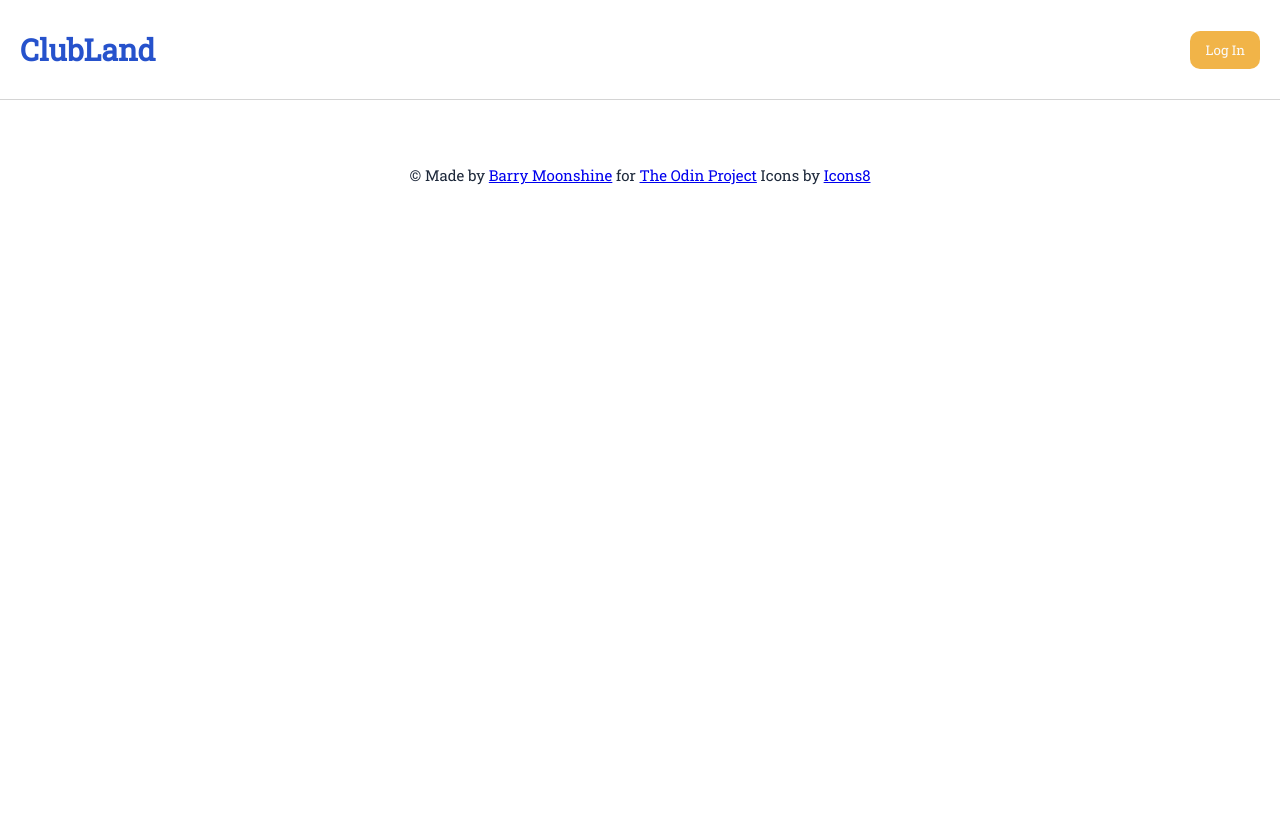
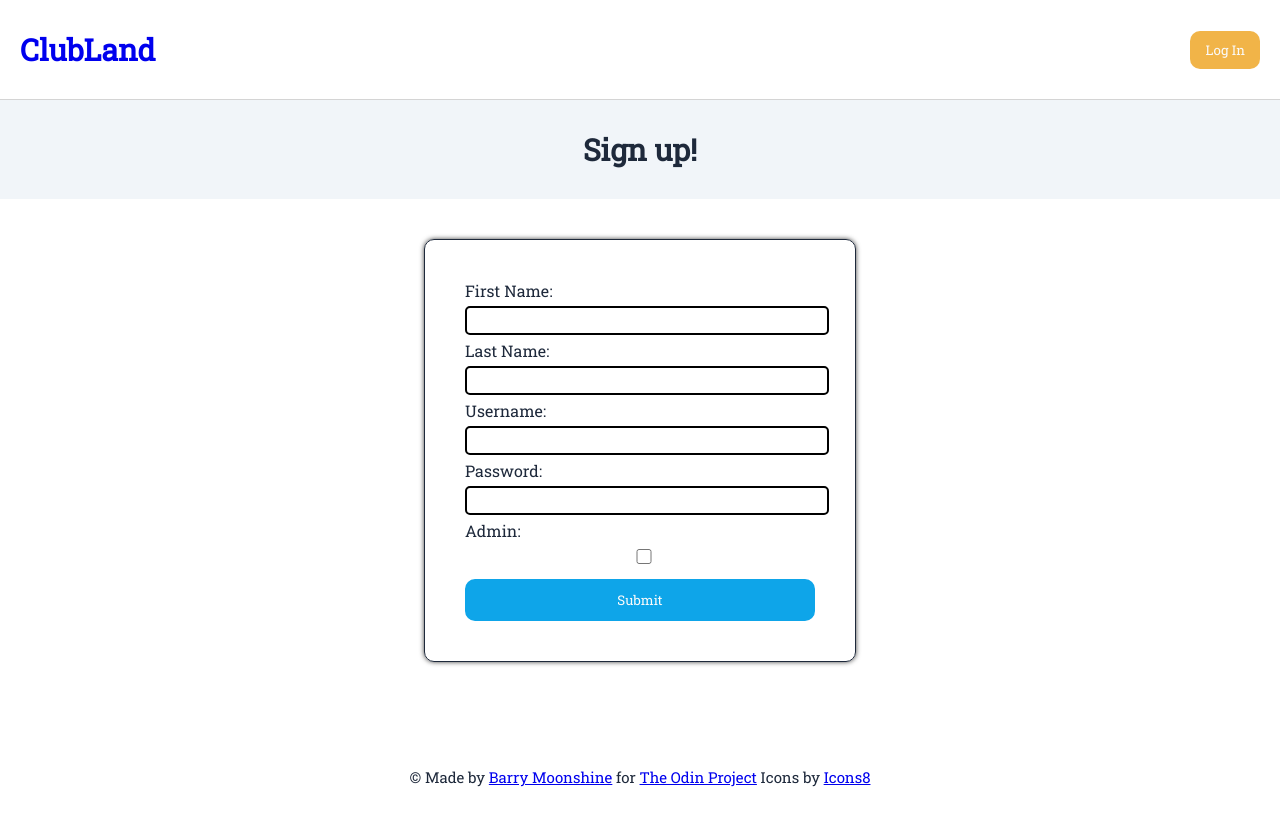
Before and after one commit to Barrymoonshine/members-only-client, a React (Vite) app: page /sign-up in a window 1280 px wide. Before the commit the page ends 800 px from the top, so only its background shows below. Built offline with nearby package versions, Linux system fonts and the light colour scheme.

Commit message:
Created SignUp page and handle signup function

```diff
--- a/src/components/Header/Header.css
+++ b/src/components/Header/Header.css
@@ -7,22 +7,6 @@ header {
 
 header h3 {
   font-size: 30px;
-}
-
-header a {
-  color: #2652cc;
-}
-
-header a,
-nav a {
-  text-decoration: none;
-}
-
-nav a {
-  background-color: #2652cc;
-  color: #ffffff;
-  padding: 10px 20px 10px 20px;
-  border-radius: 10px;
 }
 
 nav {
--- a/src/components/Header/Header.tsx
+++ b/src/components/Header/Header.tsx
@@ -32,7 +32,11 @@ const Header = () => {
         )}
         {isLoggedIn && isAdmin && !isMember && (
           <ul>
-            <li>Join Us</li>
+            <li>
+              <NavLink to='/sign-up' style={{ textDecoration: 'none' }}>
+                <h3>Sign Up</h3>
+              </NavLink>
+            </li>
             <li>Create</li>
             <li>My Account</li>
           </ul>
--- a/src/components/LogIn/LogIn.css
+++ b/src/components/LogIn/LogIn.css
@@ -3,8 +3,8 @@
   flex-direction: column;
   justify-content: center;
   align-self: center;
-  background-color: #f1f1f1;
-  padding: 10px 20px 10px 20px;
+  background-color: #f5f3f3;
+  padding: 10px 20px 20px 20px;
   gap: 10px;
   border-radius: 10px;
   box-shadow: 0px 0px 5px 0px rgba(0, 0, 0, 0.75);
--- a/src/components/LogIn/LogIn.tsx
+++ b/src/components/LogIn/LogIn.tsx
@@ -2,6 +2,7 @@ import './LogIn.css';
 import useUserDispatch from '../../hooks/useUserDispatch';
 import useUserState from '../../hooks/useUserState';
 import { useForm, SubmitHandler } from 'react-hook-form';
+import { Link } from 'react-router-dom';
 
 type LogInProps = {
   toggleLogInVisibility: () => void;
@@ -75,6 +76,12 @@ const LogIn = ({ toggleLogInVisibility }: LogInProps) => {
           Submit
         </button>
       </form>
+      <span>
+        Don't have an account yet? Sign up{' '}
+        <Link onClick={() => toggleLogInVisibility()} to='/sign-up'>
+          here
+        </Link>
+      </span>
     </div>
   );
 };
--- a/src/components/MainRouter/MainRouter.tsx
+++ b/src/components/MainRouter/MainRouter.tsx
@@ -1,11 +1,13 @@
 import './MainRouter.css';
 import { Routes, Route } from 'react-router-dom';
 import Home from '../../pages/Home/Home';
+import SignUp from '../../pages/SignUp/SignUp';
 
 const MainRouter = () => (
   <main>
     <Routes>
       <Route path='/' element={<Home />} />
+      <Route path='/sign-up' element={<SignUp />} />
     </Routes>
   </main>
 );
--- a/src/hooks/useUserDispatch.ts
+++ b/src/hooks/useUserDispatch.ts
@@ -2,8 +2,8 @@ import { useContext } from 'react';
 import { UserContext } from '../context/UserContext';
 import { USER_ACTIONS } from '../utils/ACTIONS';
 import { LogInFormTypes } from '../components/LogIn/LogIn';
-import { AuthError } from '../types/userTypes';
 import { ResError } from '../types/messageTypes';
+import { SignUpFormTypes } from '../pages/SignUp/SignUp';
 
 const useUserDispatch = () => {
   const userContext = useContext(UserContext);
@@ -43,7 +43,7 @@ const useUserDispatch = () => {
     });
   };
 
-  const saveLogInError = (error: AuthError) => {
+  const saveLogInError = (error: ResError) => {
     dispatch({
       type: USER_ACTIONS.SAVE_LOG_IN_ERROR,
       payload: { error },
@@ -80,9 +80,52 @@ const useUserDispatch = () => {
     }
   };
 
+  const removeSignUpError = () => {
+    dispatch({
+      type: USER_ACTIONS.REMOVE_SIGN_UP_ERROR,
+    });
+  };
+
+  const saveSignUpError = (error: ResError) => {
+    dispatch({
+      type: USER_ACTIONS.SAVE_SIGN_UP_ERROR,
+      payload: { error },
+    });
+  };
+
+  const handleSignUp = async (formData: SignUpFormTypes) => {
+    try {
+      removeSignUpError();
+      toggleLoading();
+      const response = await fetch(`${import.meta.env.VITE_API_URL}/user/new`, {
+        method: 'POST',
+        body: JSON.stringify(formData),
+        headers: {
+          'Content-Type': 'application/json',
+        },
+      });
+      const data = await response.json();
+      if (response.ok) {
+        data.isAdmin && setAdminStatus();
+        toggleLogIn();
+        toggleLoading();
+        return true;
+      } else {
+        saveLogInError(data);
+        toggleLoading();
+        return false;
+      }
+    } catch (error) {
+      saveSignUpError(error as ResError);
+      toggleLoading();
+      return false;
+    }
+  };
+
   return {
     handleLogIn,
     removeLogInError,
+    handleSignUp,
   };
 };
 
--- a/src/hooks/useUserState.ts
+++ b/src/hooks/useUserState.ts
@@ -13,6 +13,7 @@ const useUserState = () => {
       isAdmin: userContext.state.isAdmin,
       isLoading: userContext.state.isLoading,
       logInError: userContext.state.logInError,
+      signUpError: userContext.state.signUpError,
     };
   }
 };
--- a/src/pages/SignUp/SignUp.css
+++ b/src/pages/SignUp/SignUp.css
@@ -0,0 +1,51 @@
+.sign-up-form {
+  display: flex;
+  flex-direction: column;
+  justify-content: center;
+  align-items: flex-start;
+  padding: 40px;
+  margin: 40px;
+  border: 1px solid;
+  border-radius: 10px;
+  width: 350px;
+  box-shadow: 0px 0px 5px 0px rgba(0, 0, 0, 0.75);
+}
+
+.sign-up-form label {
+  text-align: start;
+  padding-bottom: 5px;
+}
+
+.sign-up-form input {
+  width: 100%;
+  height: 15px;
+  padding: 5px;
+  margin-bottom: 5px;
+  border-radius: 5px;
+  border: 2px solid black;
+}
+
+.sign-up-form input:focus {
+  outline: none;
+  border: 2px solid #0ea5e9;
+}
+
+.sign-up-submit-button {
+  margin-top: 10px;
+  padding: 10px;
+  width: 100%;
+  background-color: #0ea5e9;
+  border: 2px solid #0ea5e9;
+  border-radius: 10px;
+  color: #fafafa;
+}
+
+.sign-up-submit-button:hover {
+  cursor: pointer;
+  background-color: #0d87c0;
+}
+
+.sign-up-error {
+  font-size: 14px;
+  color: #ef4444;
+}
--- a/src/pages/SignUp/SignUp.tsx
+++ b/src/pages/SignUp/SignUp.tsx
@@ -0,0 +1,109 @@
+import './SignUp.css';
+import { useForm, SubmitHandler } from 'react-hook-form';
+import useUserState from '../../hooks/useUserState';
+import useUserDispatch from '../../hooks/useUserDispatch';
+import { Navigate } from 'react-router-dom';
+
+export type SignUpFormTypes = {
+  firstName: string;
+  lastName: string;
+  username: string;
+  password: string;
+  isAdmin: boolean;
+};
+
+const SignUp = () => {
+  const { isLoading, isLoggedIn, signUpError } = useUserState();
+  const { handleSignUp } = useUserDispatch();
+
+  const {
+    register,
+    handleSubmit,
+    reset,
+    formState: { errors },
+  } = useForm<SignUpFormTypes>();
+
+  const onSubmit: SubmitHandler<SignUpFormTypes> = async (formData) => {
+    const success = await handleSignUp(formData);
+    if (success) {
+      reset();
+      // Redirect to Home with Navigate via isLoggedIn state
+    }
+  };
+
+  return (
+    <>
+      {isLoggedIn ? (
+        <Navigate to='/' />
+      ) : (
+        <>
+          <h2>Sign up!</h2>
+          <form className='sign-up-form' onSubmit={handleSubmit(onSubmit)}>
+            <label htmlFor='First Name'> First Name:</label>
+            <input
+              //   onClick={() => removeLogInError()}
+              {...register('firstName', { required: true })}
+            />
+            {errors.firstName && (
+              <span className='sign-up-error'>This field is required</span>
+            )}
+            <label htmlFor='First Name'> Last Name:</label>
+            <input
+              //   onClick={() => removeLogInError()}
+              {...register('lastName', { required: true })}
+            />
+            {errors.lastName && (
+              <span className='sign-up-error'>This field is required</span>
+            )}
+            <label htmlFor='Username'> Username:</label>
+            <input
+              //   onClick={() => removeLogInError()}
+              {...register('username', { required: true })}
+            />
+            {errors.username && (
+              <span className='sign-up-error'>This field is required</span>
+            )}
+            <label htmlFor='password'> Password:</label>
+            <input
+              //   onClick={() => removeLogInError()}
+              type='password'
+              {...register('password', {
+                required: true,
+                pattern:
+                  /^(?=.*[a-z])(?=.*[A-Z])(?=.*[0-9])(?=.*[!@#$%^&*_=+-]).{8,20}$/,
+              })}
+            />
+            {errors.password && (
+              <span className='sign-up-error'>
+                Please enter a password that is between 8 and 20 characters long
+                and contains at least one number, one capital letter and one
+                special symbol(!@#$%^&*=+-_)
+              </span>
+            )}
+            <label htmlFor='Admin Status'> Admin:</label>
+            <input
+              type='checkbox'
+              //   onClick={() => removeLogInError()}
+              {...register('isAdmin', { required: true })}
+            />
+            {errors.isAdmin && (
+              <span className='sign-up-error'>This field is required</span>
+            )}
+            {Array.isArray(signUpError) &&
+              signUpError.map((error) => (
+                <span className='sign-up-error'>{error.msg}</span>
+              ))}
+            {!Array.isArray(signUpError) && signUpError && (
+              <span className='sign-up-error'>{signUpError}</span>
+            )}
+            <button disabled={isLoading} className='sign-up-submit-button'>
+              Submit
+            </button>
+          </form>
+        </>
+      )}
+    </>
+  );
+};
+
+export default SignUp;
--- a/src/state/userReducer.ts
+++ b/src/state/userReducer.ts
@@ -7,6 +7,7 @@ export const initialState: UserState = {
   isAdmin: false,
   isLoading: false,
   logInError: null,
+  signUpError: null,
 };
 
 const userReducer = (state: UserState, action: UserAction) => {
@@ -41,6 +42,16 @@ const userReducer = (state: UserState, action: UserAction) => {
         ...state,
         isLoading: !state.isLoading,
       };
+    case USER_ACTIONS.SAVE_SIGN_UP_ERROR:
+      return {
+        ...state,
+        signUpError: action.payload.error,
+      };
+    case USER_ACTIONS.REMOVE_SIGN_UP_ERROR:
+      return {
+        ...state,
+        signUpError: null,
+      };
     default:
       return state;
   }
--- a/src/utils/ACTIONS.ts
+++ b/src/utils/ACTIONS.ts
@@ -5,6 +5,8 @@ export const USER_ACTIONS = {
   SAVE_LOG_IN_ERROR: 'save-log-in-error',
   REMOVE_LOG_IN_ERROR: 'remove-log-in-error',
   TOGGLE_LOADING: 'toggle-loading-status',
+  SAVE_SIGN_UP_ERROR: 'save-sign-up-error',
+  REMOVE_SIGN_UP_ERROR: 'remove-sign-up-error',
 };
 
 export const MESSAGE_ACTIONS = {
```
Also changed, not shown: src/types/userTypes.ts (+16 -4 lines).
